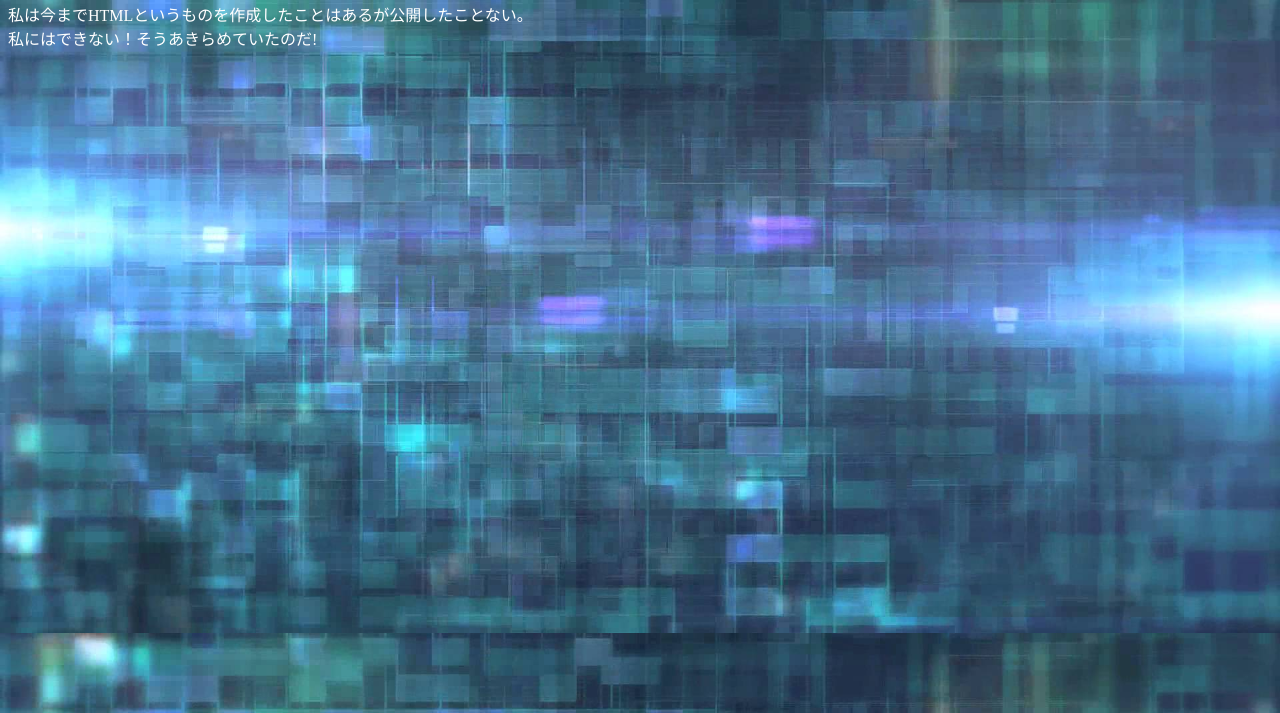
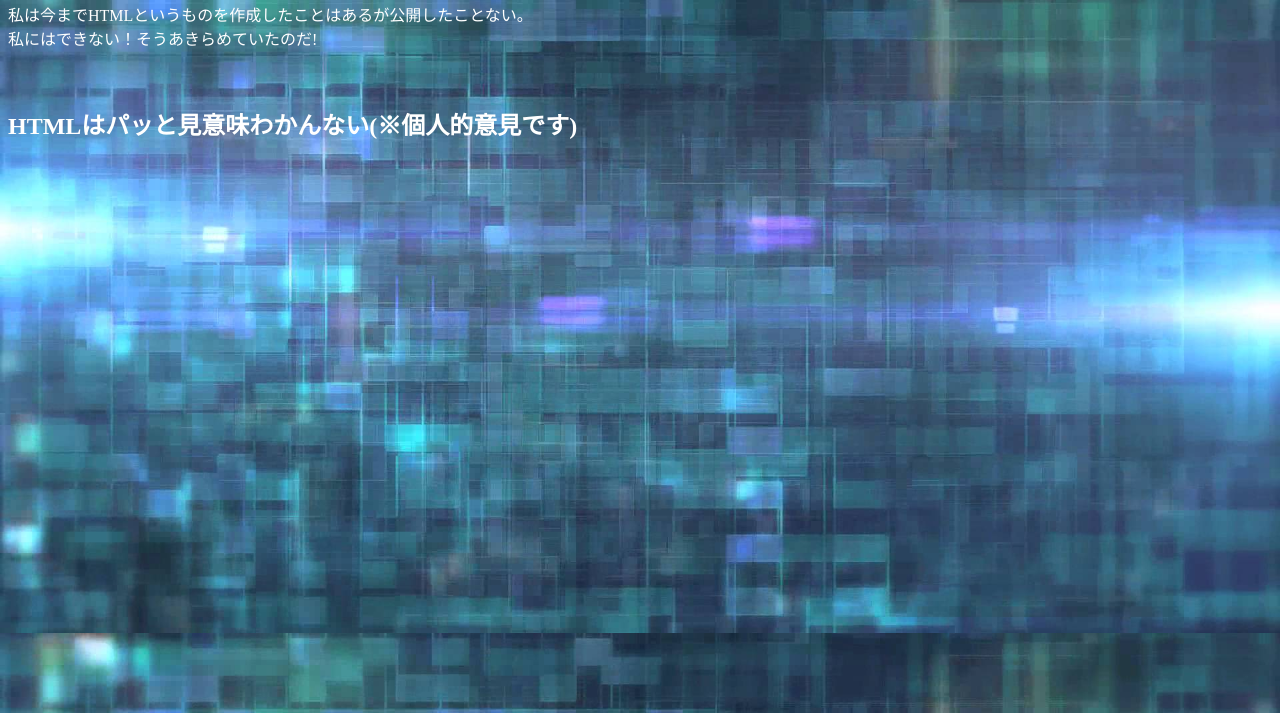
Before and after one commit to kosuke5094/kosuke5094, a plain HTML site: page index.html in a window 1280 px wide. Shown: the part 87-800 px from the top of the page. Drawn offline with Linux system fonts and the light colour scheme.

Commit message:
変更？

```diff
--- a/index.html
+++ b/index.html
@@ -21,6 +21,13 @@
 私は今までHTMLというものを作成したことはあるが公開したことない。<br>
 私にはできない！そうあきらめていたのだ!
       </font>
-    </div>
+<br>
+<br>
+<br>
+<h2>
+  <font color=#ffffff>
+    HTMLはパッと見意味わかんない(※個人的意見です)
+  </font>
+</h2>
   </body>
 </html>
```
